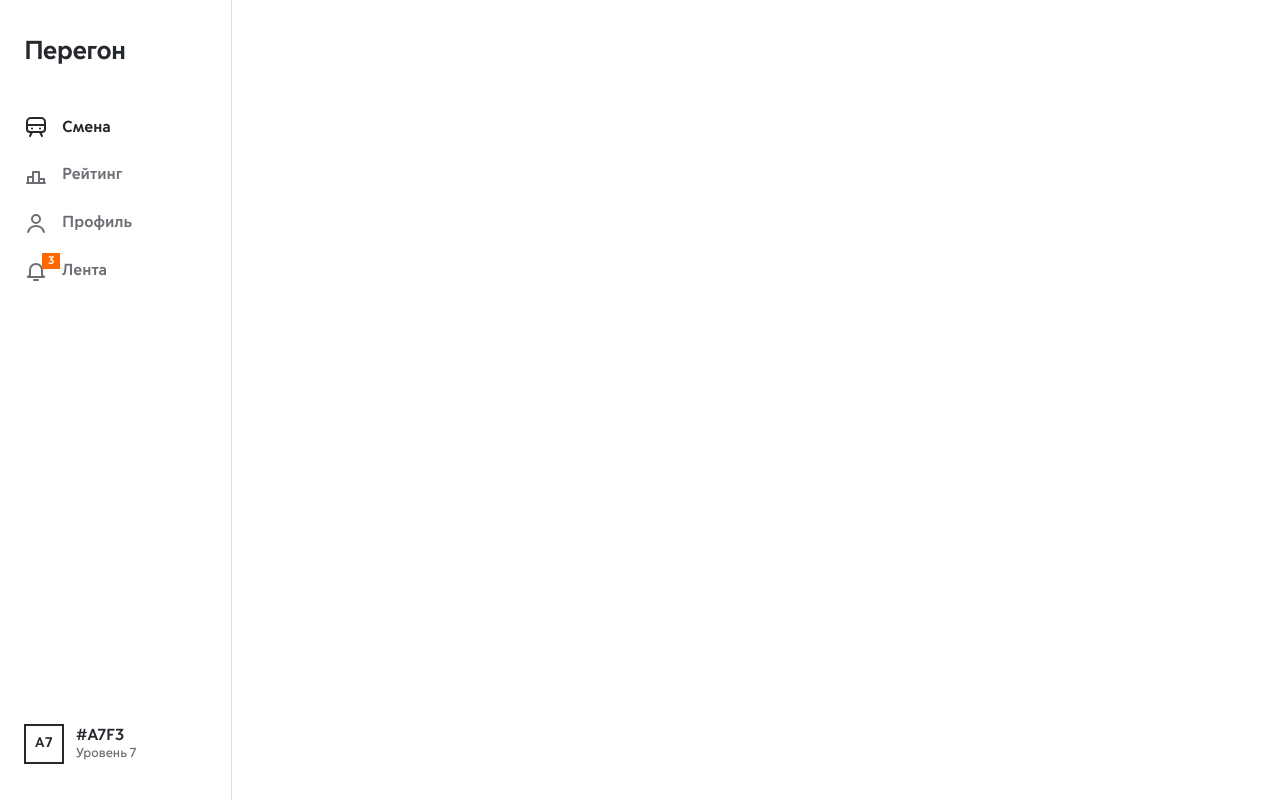
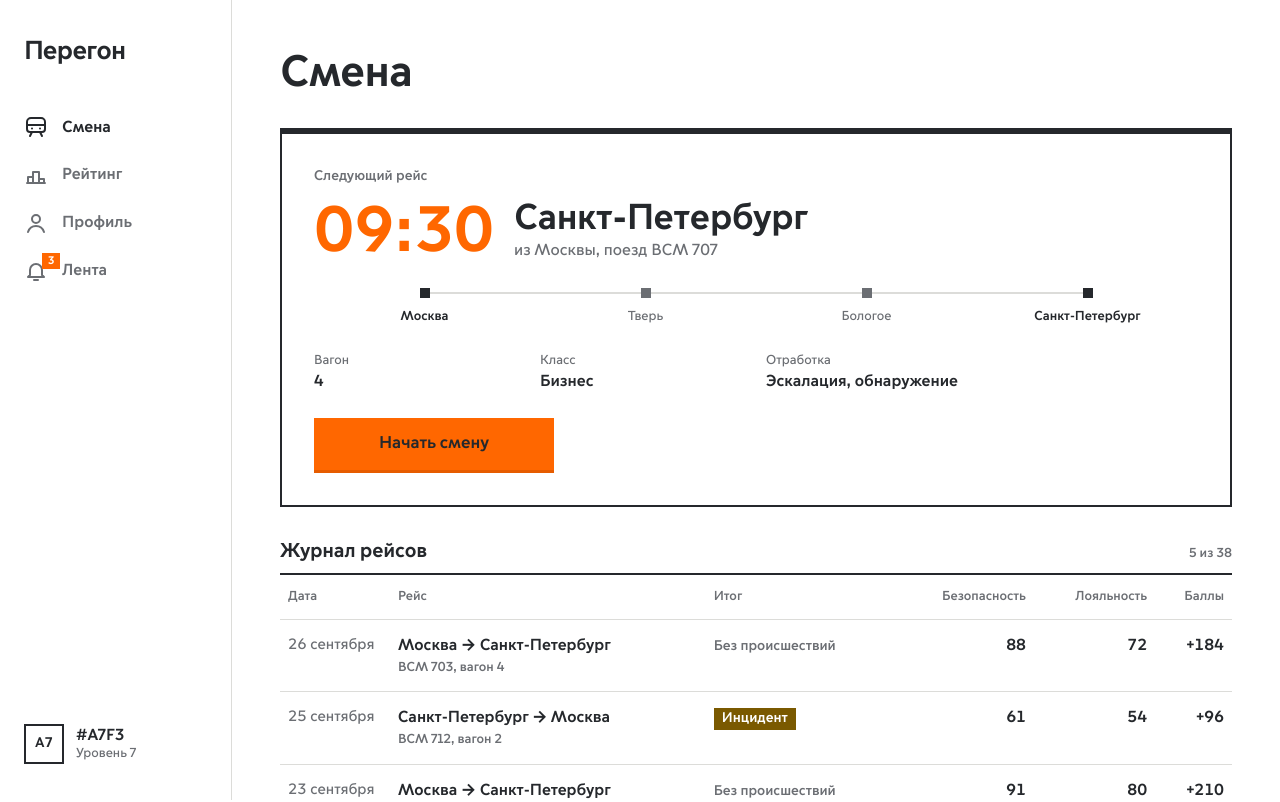
Before and after one commit to GachiL0Rd/vsm-400, a React (Vite) app in the folder Frontend/: page / in a window 1280 px wide. Shown: the top 802 px of the page. Built offline with nearby package versions, Linux system fonts and the light colour scheme; no server answers.

Commit message:
feat(frontend): add shift screen with next departure and run journal

```diff
--- a/Frontend/src/App.tsx
+++ b/Frontend/src/App.tsx
@@ -3,6 +3,7 @@ import { Nav } from './components/Nav';
 import { NotFound } from './components/NotFound';
 import { notices, profile } from './demo';
 import { type Route, useRoute } from './route';
+import { ShiftScreen } from './screens/ShiftScreen';
 import './App.css';
 
 const titles: Record<Route['name'], string> = {
@@ -28,7 +29,10 @@ function App() {
   return (
     <div className="app">
       <Nav route={route} unread={unread} callsign={profile.callsign} level={profile.level} />
-      <main className="app__main">{route.name === 'missing' && <NotFound />}</main>
+      <main className="app__main">
+        {route.name === 'shift' && <ShiftScreen />}
+        {route.name === 'missing' && <NotFound />}
+      </main>
     </div>
   );
 }
--- /dev/null
+++ b/Frontend/src/components/OutcomeTag.tsx
@@ -0,0 +1,11 @@
+import { OUTCOME_TITLES, type RunOutcome } from '../model';
+
+const TONES: Record<RunOutcome, string> = {
+  completed: 'tag--ok',
+  incident: 'tag--warn',
+  terminated: 'tag--stop',
+};
+
+export function OutcomeTag({ outcome }: { outcome: RunOutcome }) {
+  return <span className={`tag ${TONES[outcome]}`}>{OUTCOME_TITLES[outcome]}</span>;
+}
--- /dev/null
+++ b/Frontend/src/screens/ShiftScreen.css
@@ -0,0 +1,260 @@
+/* ---------- Следующий рейс: строка вокзального табло ---------- */
+
+.departure {
+  display: flex;
+  flex-direction: column;
+  gap: 24px;
+  padding: 24px 20px;
+  border: 2px solid var(--ink);
+  border-top-width: 6px;
+  background: var(--white);
+}
+
+.departure__label {
+  color: var(--iron);
+  font-size: 14px;
+  font-weight: 500;
+}
+
+.departure__main {
+  display: flex;
+  align-items: flex-start;
+  gap: 20px;
+  margin-top: -12px;
+}
+
+.departure__time {
+  color: var(--signal);
+  font-size: 44px;
+  font-weight: 800;
+  line-height: 1;
+}
+
+.departure__to {
+  font-size: 26px;
+  font-weight: 800;
+  line-height: 1.1;
+}
+
+.departure__from {
+  color: var(--iron);
+}
+
+.departure__facts dt {
+  color: var(--iron);
+  font-size: 13px;
+}
+
+.departure__focus {
+  grid-column: span 2;
+}
+
+.departure__start {
+  align-self: stretch;
+}
+
+@media (min-width: 600px) {
+  .departure {
+    padding: 32px;
+  }
+
+  .departure__time {
+    font-size: 64px;
+  }
+
+  .departure__to {
+    font-size: 36px;
+  }
+
+  .departure__start {
+    align-self: flex-start;
+    min-width: 240px;
+  }
+}
+
+/* Схема линии */
+.line {
+  display: flex;
+  margin: 0;
+  padding: 0;
+  list-style: none;
+}
+
+.line__stop {
+  position: relative;
+  flex: 1;
+  padding-top: 20px;
+  color: var(--iron);
+  font-size: 13px;
+  text-align: center;
+}
+
+.line__stop::before {
+  content: "";
+  position: absolute;
+  top: 5px;
+  left: 0;
+  right: 0;
+  height: 2px;
+  background: var(--line);
+}
+
+.line__stop:first-child::before {
+  left: 50%;
+}
+
+.line__stop:last-child::before {
+  right: 50%;
+}
+
+.line__stop::after {
+  content: "";
+  position: absolute;
+  top: 1px;
+  left: calc(50% - 5px);
+  width: 10px;
+  height: 10px;
+  background: var(--iron);
+}
+
+.line__stop:first-child,
+.line__stop:last-child {
+  color: var(--ink);
+  font-weight: 700;
+}
+
+.line__stop:first-child::after,
+.line__stop:last-child::after {
+  background: var(--ink);
+}
+
+/* ---------- Журнал рейсов ---------- */
+
+.journal {
+  width: 100%;
+  border-collapse: collapse;
+  margin-top: -16px;
+}
+
+.journal thead {
+  display: none;
+}
+
+.journal__row {
+  position: relative;
+  display: grid;
+  grid-template-columns: 1fr auto;
+  gap: 4px 12px;
+  padding: 14px 0;
+  border-bottom: 1px solid var(--line);
+}
+
+.journal__row:hover .journal__link {
+  text-decoration: underline;
+}
+
+.journal td {
+  display: block;
+  padding: 0;
+}
+
+.journal__date {
+  grid-column: 1 / -1;
+  color: var(--iron);
+  font-size: 13px;
+}
+
+.journal__run {
+  grid-column: 1;
+  grid-row: 2;
+}
+
+.journal__link {
+  display: block;
+  font-weight: 700;
+  text-decoration: none;
+}
+
+.journal__run .label {
+  display: block;
+}
+
+/* Вся строка кликабельна */
+.journal__link::after {
+  content: "";
+  position: absolute;
+  inset: 0;
+}
+
+.journal__outcome {
+  grid-column: 1 / -1;
+  margin-top: 4px;
+}
+
+.journal__num {
+  font-weight: 700;
+  text-align: right;
+}
+
+.journal__points {
+  grid-column: 2;
+  grid-row: 2;
+}
+
+/* На телефоне подписи шкал берутся из data-label */
+.journal__row .journal__num[data-label] {
+  text-align: left;
+}
+
+.journal__row .journal__num[data-label]::before {
+  content: attr(data-label) " ";
+  color: var(--iron);
+  font-size: 13px;
+  font-weight: 500;
+}
+
+@media (min-width: 760px) {
+  .journal thead {
+    display: table-header-group;
+  }
+
+  .journal th {
+    padding: 12px 8px;
+    border-bottom: 1px solid var(--line);
+    color: var(--iron);
+    font-size: 13px;
+    font-weight: 500;
+    text-align: left;
+  }
+
+  .journal th.journal__num {
+    text-align: right;
+  }
+
+  .journal__row {
+    display: table-row;
+  }
+
+  .journal td {
+    padding: 14px 8px;
+    border-bottom: 1px solid var(--line);
+    vertical-align: top;
+  }
+
+  .journal td {
+    display: table-cell;
+  }
+
+  .journal__row .journal__num[data-label] {
+    text-align: right;
+  }
+
+  .journal__row .journal__num[data-label]::before {
+    content: none;
+  }
+
+  .journal__date {
+    width: 110px;
+    font-size: 15px;
+  }
+}
--- /dev/null
+++ b/Frontend/src/screens/ShiftScreen.tsx
@@ -0,0 +1,135 @@
+import { OutcomeTag } from '../components/OutcomeTag';
+import { nextShift, runs, stats } from '../demo';
+import { formatDate } from '../format';
+import { COMPETENCIES, type Run } from '../model';
+import { href } from '../route';
+import './ShiftScreen.css';
+
+const gameUrl = import.meta.env.VITE_GAME_URL;
+const FAIL_SCORE = 30;
+
+export function ShiftScreen() {
+  const stations = [nextShift.from, ...nextShift.stops, nextShift.to];
+  const [first, ...rest] = nextShift.focus.map(
+    (id) => COMPETENCIES.find((c) => c.id === id)?.title ?? id,
+  );
+  const focus = [first, ...rest.map((title) => title.toLowerCase())].join(', ');
+
+  return (
+    <div className="screen">
+      <h1 className="screen__title">Смена</h1>
+
+      <section className="departure" aria-labelledby="next-title">
+        <p className="departure__label">Следующий рейс</p>
+        <div className="departure__main">
+          <span className="departure__time num">{nextShift.departure}</span>
+          <div>
+            <h2 className="departure__to" id="next-title">
+              {nextShift.to}
+            </h2>
+            <p className="departure__from">
+              из {nextShift.fromGenitive}, поезд {nextShift.train}
+            </p>
+          </div>
+        </div>
+
+        <ol className="line" aria-label="Остановки">
+          {stations.map((station) => (
+            <li className="line__stop" key={station}>
+              {station}
+            </li>
+          ))}
+        </ol>
+
+        <dl className="facts departure__facts">
+          <div>
+            <dt>Вагон</dt>
+            <dd>{nextShift.car}</dd>
+          </div>
+          <div>
+            <dt>Класс</dt>
+            <dd>{nextShift.carClass}</dd>
+          </div>
+          <div className="departure__focus">
+            <dt>Отработка</dt>
+            <dd>{focus}</dd>
+          </div>
+        </dl>
+
+        {gameUrl ? (
+          <a className="btn departure__start" href={gameUrl}>
+            Начать смену
+          </a>
+        ) : (
+          <span className="btn departure__start" aria-disabled="true">
+            Игра недоступна
+          </span>
+        )}
+      </section>
+
+      <section className="section" aria-labelledby="runs-title">
+        <div className="section__head">
+          <h2 className="section__title" id="runs-title">
+            Журнал рейсов
+          </h2>
+          <span className="label">
+            {runs.length} из {stats.runs}
+          </span>
+        </div>
+        <table className="journal">
+          <thead>
+            <tr>
+              <th scope="col">Дата</th>
+              <th scope="col">Рейс</th>
+              <th scope="col">Итог</th>
+              <th scope="col" className="journal__num">
+                Безопасность
+              </th>
+              <th scope="col" className="journal__num">
+                Лояльность
+              </th>
+              <th scope="col" className="journal__num">
+                Баллы
+              </th>
+            </tr>
+          </thead>
+          <tbody>
+            {runs.map((run) => (
+              <JournalRow run={run} key={run.id} />
+            ))}
+          </tbody>
+        </table>
+      </section>
+    </div>
+  );
+}
+
+function JournalRow({ run }: { run: Run }) {
+  return (
+    <tr className="journal__row">
+      <td className="journal__date num">{formatDate(run.finishedAt)}</td>
+      <td className="journal__run">
+        <a className="journal__link" href={href.run(run.id)}>
+          {run.route}
+        </a>
+        <span className="label">
+          {run.train}, вагон {run.car}
+        </span>
+      </td>
+      <td className="journal__outcome">
+        <OutcomeTag outcome={run.outcome} />
+      </td>
+      <Score title="Безопасность" value={run.safety} />
+      <Score title="Лояльность" value={run.loyalty} />
+      <td className="journal__num journal__points num">+{run.points}</td>
+    </tr>
+  );
+}
+
+function Score({ title, value }: { title: string; value: number }) {
+  return (
+    <td className={`journal__num num${value < FAIL_SCORE ? ' down' : ''}`} data-label={title}>
+      {value}
+    </td>
+  );
+}
```
